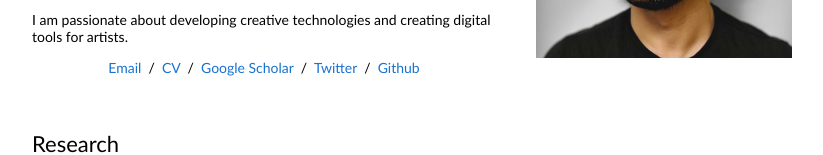
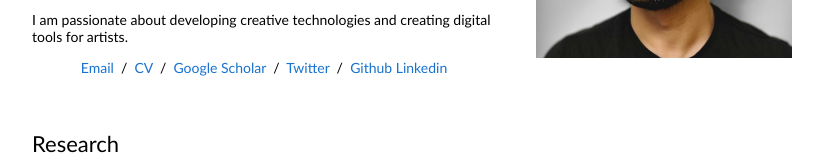
Before and after one commit to MrKarimiD/mrkarimid.github.io, a plain HTML site: page index.html in a window 1280 px wide. Shown: the part 256-411 px from the top of the page, without its empty margins (228-1051 px from the left). Drawn offline with Linux system fonts and the light colour scheme.

Commit message:
Add Linkedin

```diff
--- a/index.html
+++ b/index.html
@@ -30,6 +30,7 @@
                 <a href="https://scholar.google.com/citations?user=lJmcRbUAAAAJ&hl=en">Google Scholar</a> &nbsp/&nbsp
                 <a href="https://twitter.com/MrKarimiD">Twitter</a> &nbsp/&nbsp
                 <a href="https://github.com/MrKarimiD/">Github</a>
+                <a href="https://www.linkedin.com/in/mrkarimid/">Linkedin</a>
               </p>
             </td>
             <td style="padding:2.5%;width:40%;max-width:40%">
```
